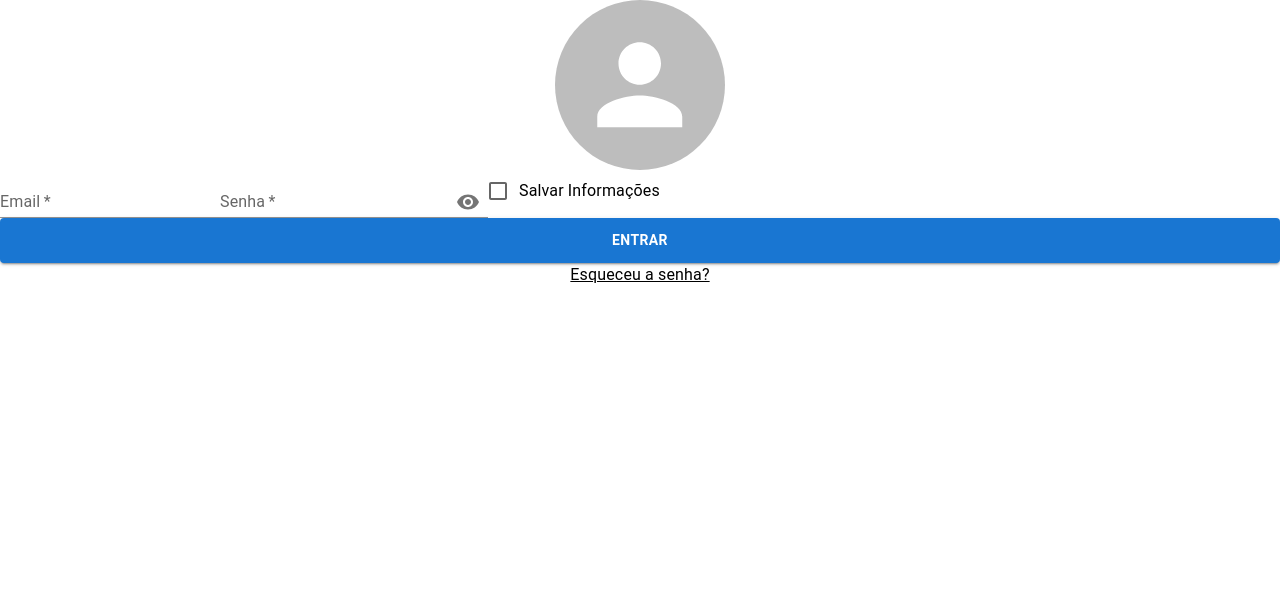
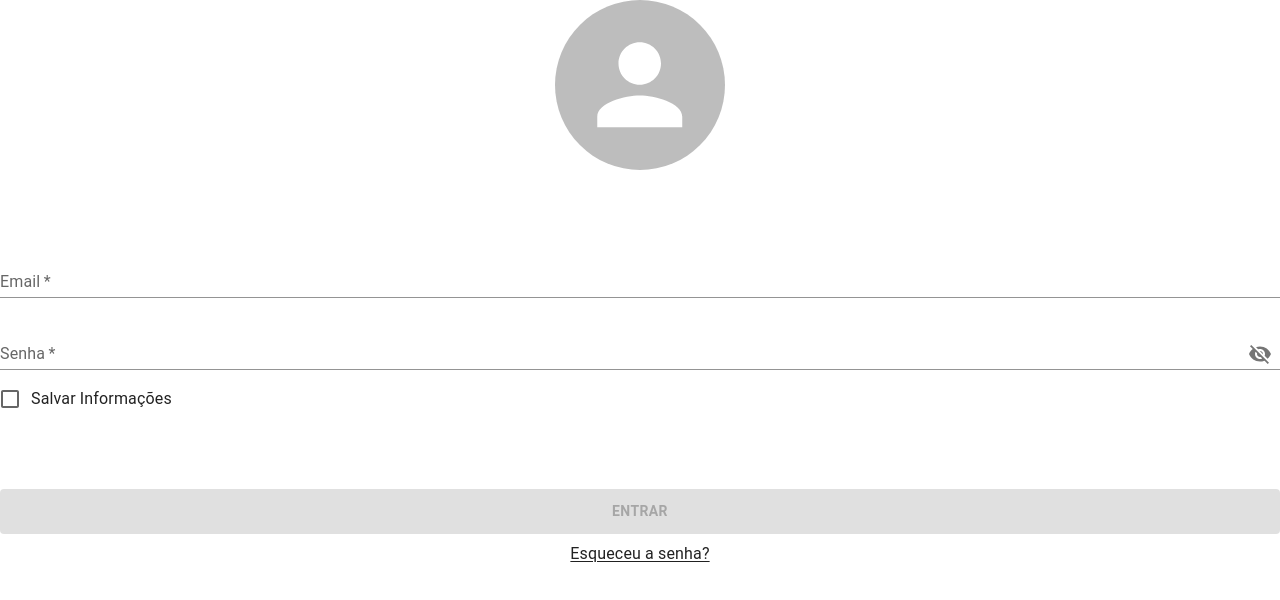
Before and after one commit to matchingbet/web, a Next.js app: page /login/login in a window 1280 px wide. Shown: the top 600 px of the page. Built offline with nearby package versions, Linux system fonts and the light colour scheme.

Commit message:
feat: form client-side validation

```diff
--- a/src/components/CommonButton/CommonButton.tsx
+++ /dev/null
@@ -1,14 +0,0 @@
-import { Button } from '@mui/material';
-
-interface CommonButtonProps {
-  text: string;
-  type?: "button" | "submit" | "reset" | undefined;
-}
-
-export function CommonButton({ text, type }: CommonButtonProps) {
-  return (
-    <Button sx={{ fontWeight: 'bold', p: 1.3}} type={ type } variant='contained' fullWidth>
-      { text }
-    </Button>
-  );
-}
--- a/src/pages/_app.tsx
+++ b/src/pages/_app.tsx
@@ -1,4 +1,4 @@
-import { createTheme, ThemeProvider } from '@mui/material'
+import { Box, createTheme, ThemeProvider } from '@mui/material'
 import '../styles/globals.css'
 import type { AppProps } from 'next/app'
 
@@ -11,7 +11,9 @@ const theme = createTheme({
 function MyApp({ Component, pageProps }: AppProps) {
   return (
     <ThemeProvider theme={theme}>
-      <Component {...pageProps} />
+      <Box bgcolor={"background.default"} color={"text.primary"}>
+        <Component {...pageProps} />
+      </Box>
     </ThemeProvider>
   );
 }
--- a/src/pages/login/login.tsx
+++ b/src/pages/login/login.tsx
@@ -1,28 +1,16 @@
-import React, { useState } from "react";
-import { Box, Checkbox, FormControlLabel, IconButton, InputAdornment, Link, styled, TextField, Typography } from "@mui/material";
-import { VisibilityOff, Visibility } from "@mui/icons-material";
+import React, { useEffect, useState } from "react";
+import { Box, Checkbox, FormControlLabel, IconButton, InputAdornment, Link, styled, TextField, Typography, Grid, Button } from "@mui/material";
+import { VisibilityOff, Visibility, Error } from "@mui/icons-material";
 
-import { CommonButton } from "../../components/CommonButton/CommonButton";
 import { Logo } from "../../components/Logo/Logo";
 
 const StyledBox = styled(Box)(({ theme }) => ({
   [theme.breakpoints.down('sm')]: {
-    width: "220px",
-    maxHeight: "700px",
-    margin: "60px auto",
-  },
-}));
-
-const StyledForm = styled(Box)(({ theme }) => ({
-  [theme.breakpoints.down("sm")]: {
-    display: "flex",
-    flexDirection: "column",
-    gap: "20px",
-    margin: "80px 0 10px 0",
-    "&:nth-of-type(1) > button:nth-of-type(1)": {
-      marginTop: "30px"
+    width: "14rem",
+    height: "100vh",
+    margin: "0 auto",
+    padding: "4rem 0 2rem 0",
   }
-  },
 }));
 
 export default function Login() {
@@ -30,22 +18,40 @@ export default function Login() {
   const [password, setPassword] = useState<string>('');
   const [showPassword, setShowPassword] = useState<boolean>(false);
   const [saveInformation, setSaveInformation] = useState<boolean>(false);
+  const [errorMessage, setErrorMessage] = useState<string>('');
+  const [error, setError] = useState<boolean>(false);
+  const [isConfirmBtnDisabled, setIsConfirmBtnDisabled] = useState<boolean>(true);
+
+  useEffect(() => {
+    setIsConfirmBtnDisabled(
+      () => !getEmailPattern().test(email) || password.length < 8 || password.length > 12
+    );
+  }, [email, password])
 
   const handleSubmit = (e: React.FormEvent) => {
     e.preventDefault();
-    console.log(email);
-    console.log(password);
-    console.log(saveInformation);
+    const data = {
+      email,
+      password,
+      saveInformation
+    }
+    console.log(data);
+    setErrorMessage("E-mail ou senha inválidos.");
   }
 
   const handleClickShowPassword = (showPassword: boolean) => {
     setShowPassword(showPassword);
   };
 
+  const getEmailPattern = (): RegExp => {
+    return /^(([^<>()\[\]\\.,;:\s@"]+(\.[^<>()\[\]\\.,;:\s@"]+)*)|(".+"))@((\[[0-9]{1,3}\.[0-9]{1,3}\.[0-9]{1,3}\.[0-9]{1,3}])|(([a-zA-Z\-0-9]+\.)+[a-zA-Z]{2,}))$/;
+  }
+
   return (
     <StyledBox>
       <Logo size={170} />
-      <StyledForm component="form" onSubmit={handleSubmit}>
+      <Grid container component="form" onSubmit={handleSubmit} sx={{ mt: 10 }}>
+        <Grid item xs={12}>
           <TextField
             value={email}
             onChange={(e) => setEmail(e.target.value)}
@@ -53,7 +59,11 @@ export default function Login() {
             label="Email"
             variant="standard"
             required
+            fullWidth
           />
+        </Grid>
+
+        <Grid item xs={12} sx={{ mt: 3 }}>
           <TextField
             value={password}
             onChange={(e) => setPassword(e.target.value)}
@@ -61,6 +71,7 @@ export default function Login() {
             label="Senha"
             variant="standard"
             required
+            fullWidth
             InputProps={{
               endAdornment: (
                 <InputAdornment position="end">
@@ -68,12 +79,15 @@ export default function Login() {
                     aria-label="toggle password visibility"
                     onClick={() => handleClickShowPassword(!showPassword)}
                   >
-                  {showPassword ? <VisibilityOff /> : <Visibility />}
+                    {showPassword ? <Visibility /> : <VisibilityOff />}
                   </IconButton>
                 </InputAdornment>
               ),
             }}
           />
+        </Grid>
+
+        <Grid item xs={12} sx={{ mt: 1 }}>
           <FormControlLabel
             control={
               <Checkbox
@@ -83,10 +97,42 @@ export default function Login() {
             }
             label={"Salvar Informações"}
           />
-        <CommonButton type="submit" text="ENTRAR" />
-      </StyledForm>
+        </Grid>
 
-      <Link color="inherit" target="_blank" href="#">
+        <Grid item xs={12} sx={{ mt: 8, mb: 1 }}>
+          <Typography
+            gutterBottom
+            color="error"
+            variant="subtitle2"
+            textAlign="center"
+          >
+            {error && (
+              <>
+                <Error sx={{ verticalAlign: "middle", fontSize: "large", mr: 0.8 }} />
+                {errorMessage}
+              </>
+            )}
+          </Typography>
+          <Button
+            onClick={() => setError(!error)}
+            sx={{ fontWeight: "bold", p: 1.3 }}
+            variant="contained"
+            type="submit"
+            disabled={isConfirmBtnDisabled}
+            fullWidth
+          >
+            ENTRAR
+          </Button>
+        </Grid>
+      </Grid>
+
+      <Link
+        sx={{ textUnderlineOffset: 2 }}
+        color="inherit"
+        target="_blank"
+        href="#"
+        underline="always"
+      >
         <Typography align="center">Esqueceu a senha?</Typography>
       </Link>
     </StyledBox>
```
Lines whose indentation alone changed are shown as unchanged.
